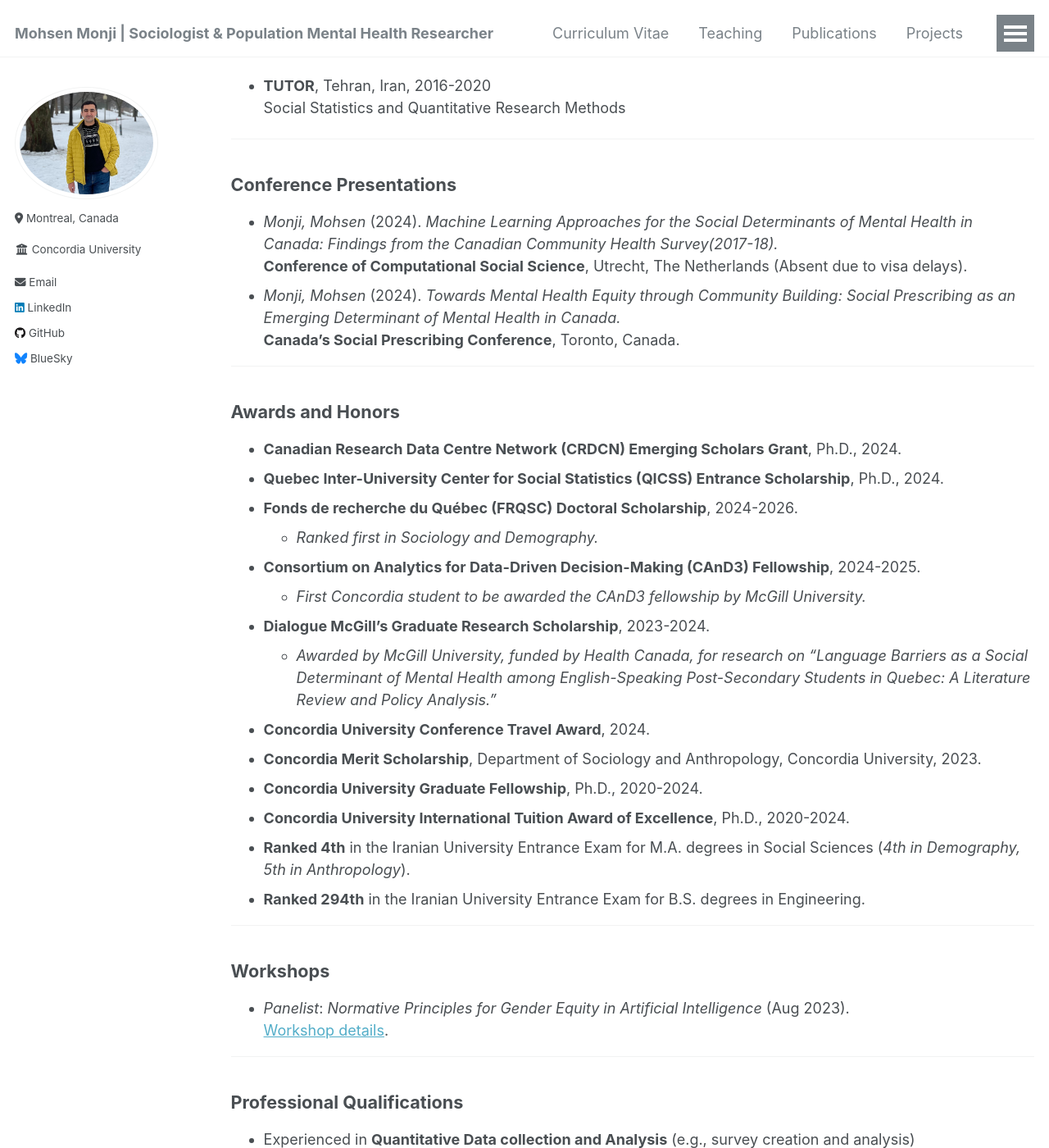
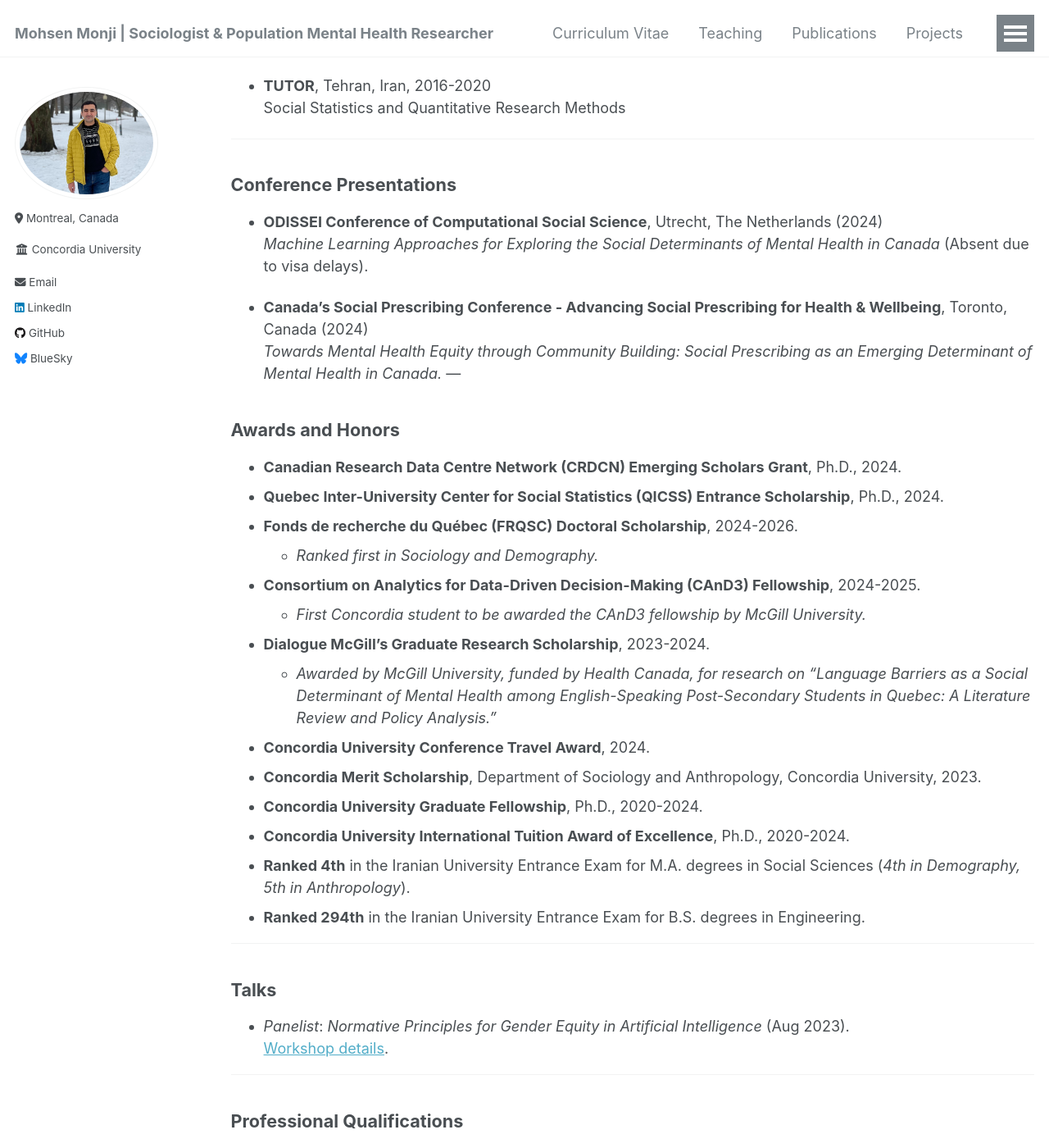
Before and after one commit to Mohsnmonji/mohsnmonji.github.io, a Jekyll site: the page built from _pages/Curriculum Vitae.md, in a window 1280 px wide and 1400 px high, scrolled down 1915 px. Shown: the whole window at 82% size. Built offline with Jekyll 4.4.1, drawn with Linux system fonts in a browser that asks for light colours.

Commit message:
Update Curriculum Vitae.md

```diff
--- a/_pages/Curriculum Vitae.md
+++ b/_pages/Curriculum Vitae.md
@@ -76,11 +76,12 @@ redirect_from:
 
 ---
 ### Conference Presentations
-- *Monji, Mohsen* (2024). *Machine Learning Approaches for the Social Determinants of Mental Health in Canada: Findings from the Canadian Community Health Survey(2017-18).*
-  **Conference of Computational Social Science**, Utrecht, The Netherlands (Absent due to visa delays).
-- *Monji, Mohsen* (2024). *Towards Mental Health Equity through Community Building: Social Prescribing as an Emerging Determinant of Mental Health in Canada.*
-  **Canada's Social Prescribing Conference**, Toronto, Canada.
 
+- **ODISSEI Conference of Computational Social Science**, Utrecht, The Netherlands (2024)
+  *Machine Learning Approaches for Exploring the Social Determinants of Mental Health in Canada* (Absent due to visa delays).
+
+- **Canada's Social Prescribing Conference - Advancing Social Prescribing for Health & Wellbeing**, Toronto, Canada (2024)
+  *Towards Mental Health Equity through Community Building: Social Prescribing as an Emerging Determinant of Mental Health in Canada.*
 ---
 
 ### **Awards and Honors**
@@ -101,7 +102,7 @@ redirect_from:
 
 ---
 
-### Workshops
+### Talks
 - *Panelist*: *Normative Principles for Gender Equity in Artificial Intelligence* (Aug 2023).
   [Workshop details](https://www.concordia.ca/cuevents/offices/provost/fourth-space/programming/2023/08/22/affecting-machines.html).
 
```
